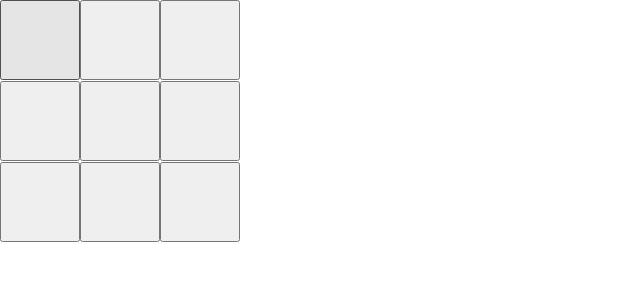
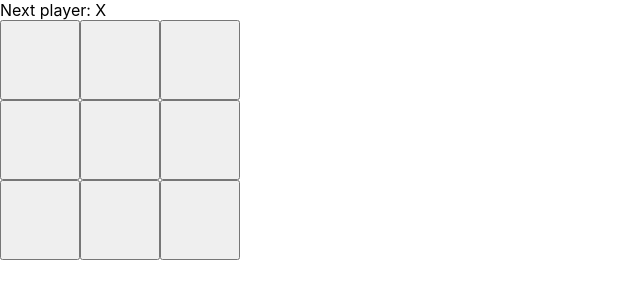
Before and after one commit to deveranthony/my-react-app, a React (Create React App) app: page / in a window 1280 px wide. Shown: the top 300 px of the page, without its empty margins (0-640 px from the left). Built offline with nearby package versions, Linux system fonts and the light colour scheme.

Commit message:
tic tac toe

```diff
--- a/src/App.css
+++ b/src/App.css
@@ -3,5 +3,8 @@
   height: 80px;
   font-size: 40px;
   box-decoration-break: unset;
+}
 
+.board-row{
+  display: flex;
 }
--- a/src/App.js
+++ b/src/App.js
@@ -1,38 +1,74 @@
 import "./App.css"
 import { useState } from "react";
 
-function Square() {
-  const [value, setValue] = useState(null);
-  function handleClicked(){
-    setValue('X');
-  }
+function Square({ value, onSquareClick }) {
   return (
-    <button
-     className="square"
-     onClick={handleClicked}
-    >
-      {value}
-    </button>);
+    <button className="square" onClick={onSquareClick}>{value}</button>
+  );
 }
 
 export default function Board() {
+  const [xIsNext, setXIsNext] = useState(true);
+  const [squares, setSquares] = useState(Array(9).fill(null));
+
+  function handleClick(i){
+    if(squares[i] || calculateWinner(squares)){
+      return;
+    }
+    const nextSquares = squares.slice();
+    if(xIsNext) {
+      nextSquares[i] = "X";
+    } else {
+      nextSquares[i] = "O";
+    }
+    setXIsNext(!xIsNext);
+    setSquares(nextSquares);
+  }
+    const winner = calculateWinner(squares);
+    let status;
+    if(winner){
+      status = "Winners: " +winner;
+    } else {
+      status = "Next player: " +(xIsNext?"X":"O");
+    }
   return (
     <>
+      <div className="status">{status}</div>
       <div className="board-row">
-        <Square/>
-        <Square/>
-        <Square/>
+        <Square value={squares[0]} onSquareClick={() => handleClick(0)} />
+        <Square value={squares[1]} onSquareClick={() => handleClick(1)}/>
+        <Square value={squares[2]} onSquareClick={() => handleClick(2)}/>
       </div>
       <div className="board-row">
-        <Square/>
-        <Square/>
-        <Square/>
+        <Square value={squares[3]} onSquareClick={() => handleClick(3)}/>
+        <Square value={squares[4]} onSquareClick={() => handleClick(4)}/>
+        <Square value={squares[5]} onSquareClick={() => handleClick(5)}/>
       </div>
       <div className="board-row">
-        <Square/>
-        <Square/>
-        <Square/>
+        <Square value={squares[6]} onSquareClick={() => handleClick(6)}/>
+        <Square value={squares[7]} onSquareClick={() => handleClick(7)}/>
+        <Square value={squares[8]} onSquareClick={() => handleClick(8)}/>
       </div>
     </>
   );
 }
+
+function calculateWinner(squares){
+  const lines = [
+    [0,1,2],
+    [3,4,5],
+    [6,7,8],
+    [0,3,6],
+    [1,4,7],
+    [2,5,8],
+    [0,4,8],
+    [2,4,6]
+  ];
+  for (let i = 0; i< lines.length; i++ ){
+    const[a,b,c] = lines[i];
+    if(squares[a] && squares[a] === squares[b] && squares[a] === squares[c]){
+      return squares[a];
+    }
+  }
+  return null;
+}
```
